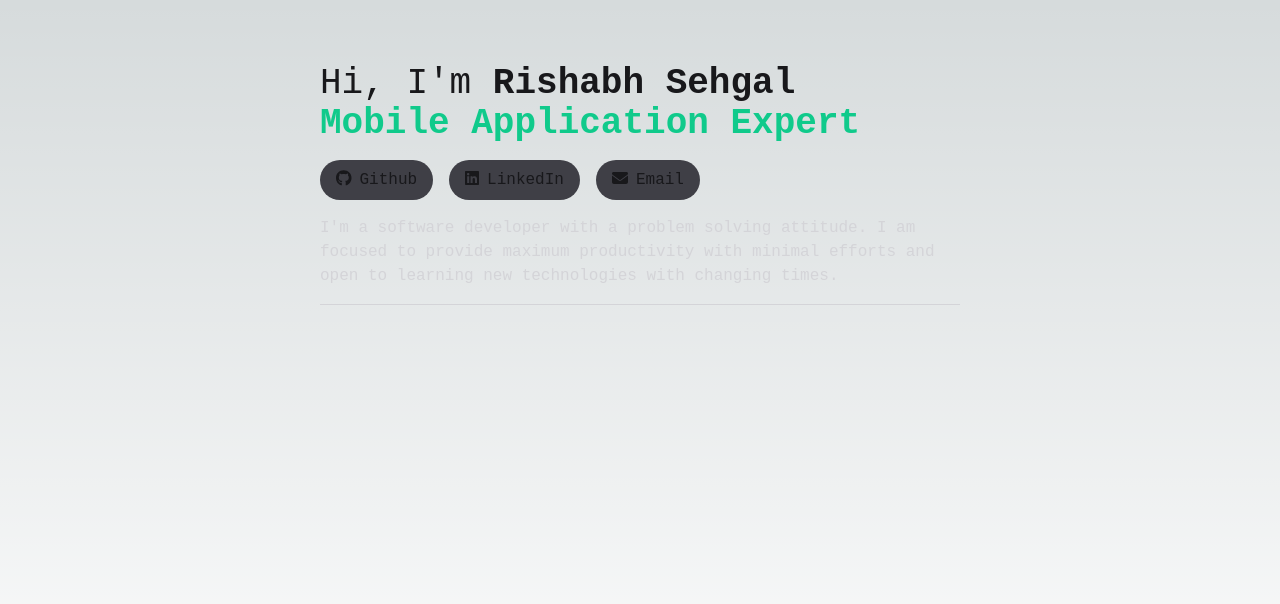
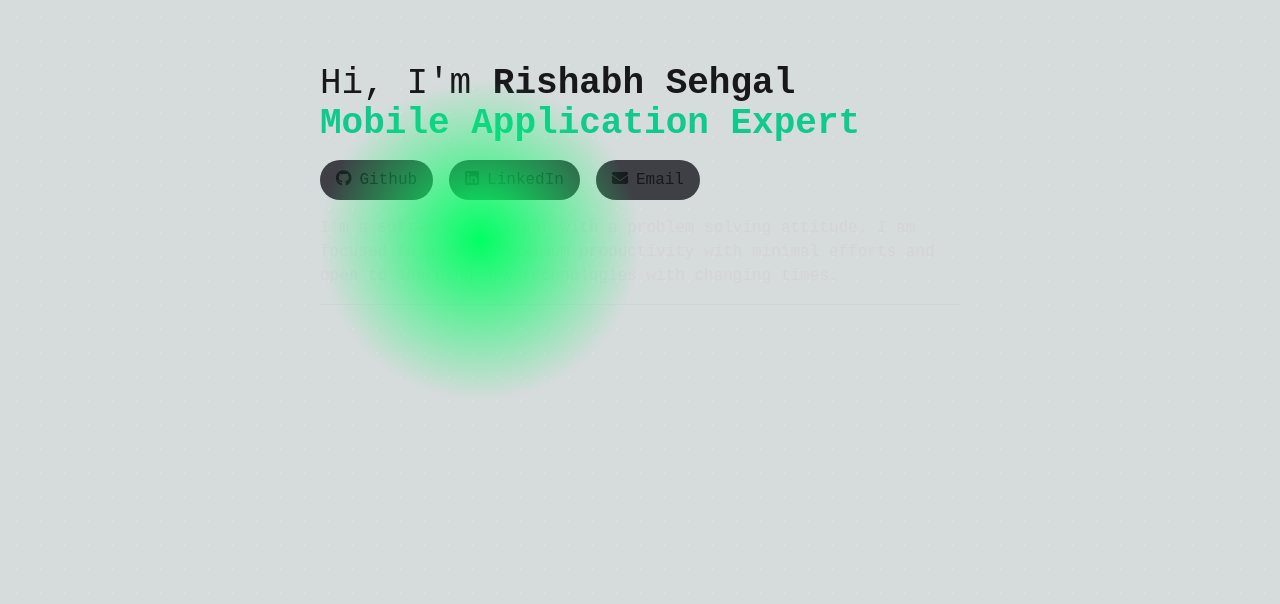
Before and after one commit to sehgalrishabh/sehgalrishabh.github.io, a Next.js app: page / in a window 1280 px wide. Shown: the top 604 px of the page. Built offline with nearby package versions, Linux system fonts and the light colour scheme; a web font is replaced by a local one.

Commit message:
added bg

```diff
--- a/src/app/globals.css
+++ b/src/app/globals.css
@@ -27,6 +27,41 @@ body {
     rgb(var(--background-start-rgb));
 }
 
+body {
+  background-image: radial-gradient(
+    circle at 1px 1px,
+    rgba(255, 255, 255, 0.1) 1px,
+    transparent 0
+  );
+  background-position: 16px 16px;
+  background-size: 24px 24px;
+}
+/* HOVER ANIMATION STARTS*/
+.dummy:before {
+  --size: 0;
+  content: "";
+  position: absolute;
+  top: calc(50% - 10rem);
+  left: calc(50% - 10rem);
+  width: 20rem;
+  height: 20rem;
+  background-image: radial-gradient(
+    circle closest-side,
+    rgb(0, 255, 98),
+    transparent
+  );
+  /* background: radial-gradient(
+    circle closest-side,
+    rgb(0, 255, 98),
+    transparent
+  ); */
+  transform: translate(-50%, -50%);
+  transition: width 0.2s ease, height 0.2s ease;
+}
+.dummy:hover:before {
+  --size: calc(100vw / 2);
+}
+/* HOVER ANIMATION ENDS*/
 @layer utilities {
   .text-balance {
     text-wrap: balance;
--- a/src/app/layout.tsx
+++ b/src/app/layout.tsx
@@ -1,13 +1,14 @@
+"use client";
 import type { Metadata } from "next";
 import "./globals.css";
 import "@fortawesome/fontawesome-svg-core/styles.css";
 import { config } from "@fortawesome/fontawesome-svg-core";
 config.autoAddCss = false;
 
-export const metadata: Metadata = {
-  title: "Rishabh Sehgal",
-  description: "Mobile Application Expert",
-};
+// export const metadata: Metadata = {
+//   title: "Rishabh Sehgal",
+//   description: "Mobile Application Expert",
+// };
 
 export default function RootLayout({
   children,
@@ -16,7 +17,19 @@ export default function RootLayout({
 }>) {
   return (
     <html lang="en">
-      <body className="font-kode">{children}</body>
+      <body className="font-kode">
+        <span
+          className="dummy"
+          onMouseMove={(e) => {
+            let rect = e.target.getBoundingClientRect();
+            let x = e.clientX - rect.left;
+            let y = e.clientY - rect.top;
+            e.currentTarget.style.setProperty("--x", x + "px");
+            e.currentTarget.style.setProperty("--y", y + "px");
+          }}
+        />
+        {children}
+      </body>
     </html>
   );
 }
```
